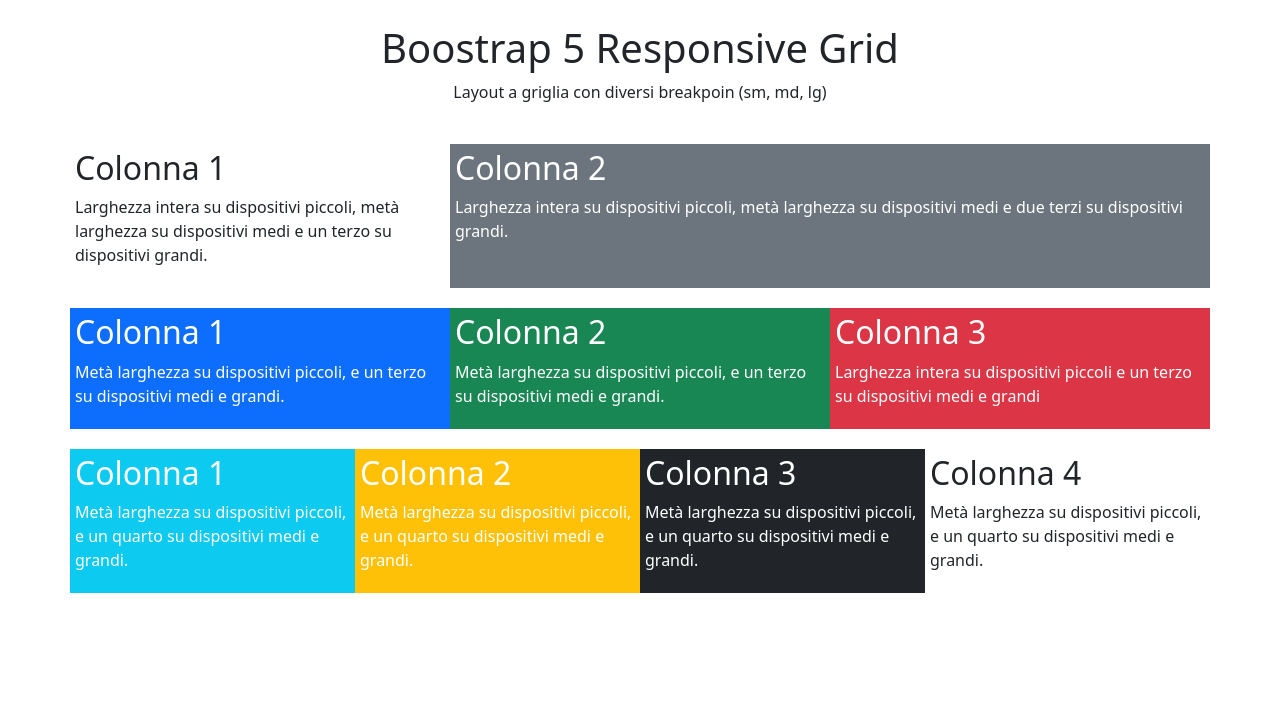
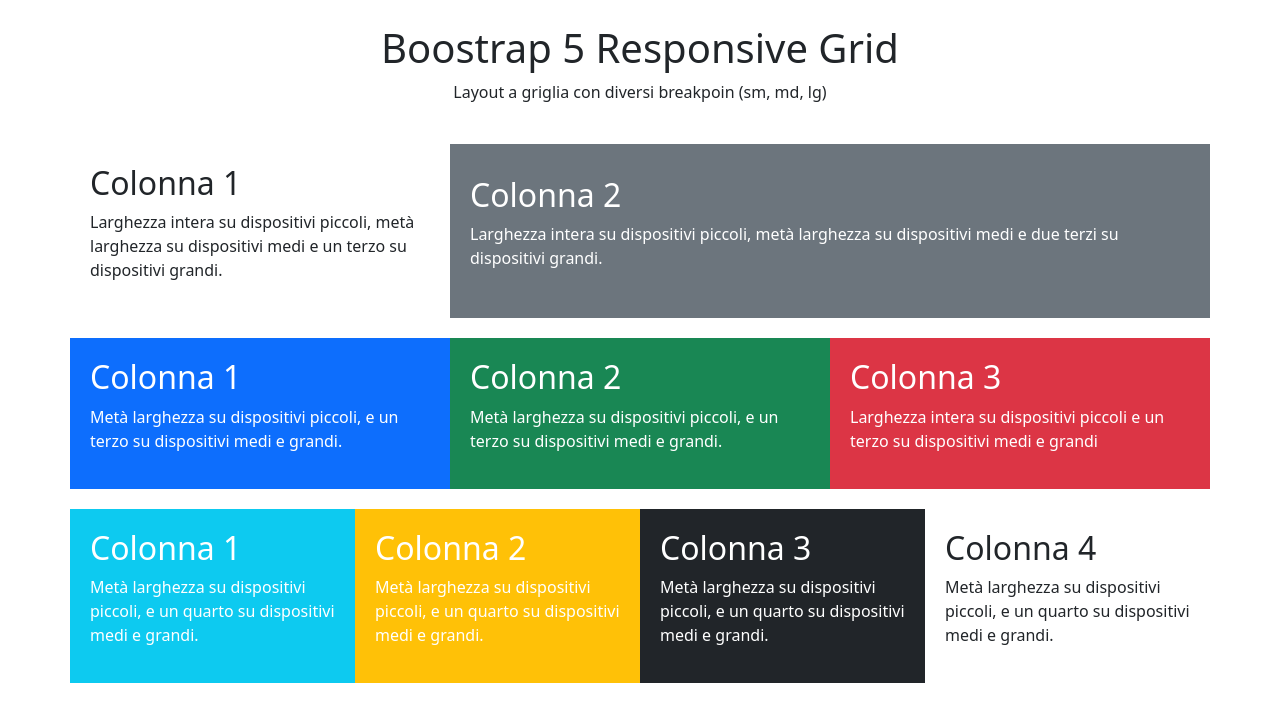
Before and after one commit to EnricoGenovese/htmlcss-bootstrap-layout, a plain HTML site: page index.html in a window 1280 px wide. Drawn offline with nearby package versions, Linux system fonts and the light colour scheme.

Commit message:
fix spacing, content alignment; update css

```diff
--- a/css/style.css
+++ b/css/style.css
@@ -2,10 +2,16 @@
 
 /* Note to self: attenzione a non sovrascrivere le classi di bootstrap */
 
+
+/* spacing */
+
 div[class*="col"]  {
-    padding: 5px;
+    padding: 20px;
+    align-content: center;
 }
 
 div[class*="row"] {
     margin-bottom: 20px;
 }
+
+/* con tutti gl spazi omogenei, l'utilizzo del selettore globale della classe allegerisce il file html oltre a risparmiare tempo e codice */
--- a/index.html
+++ b/index.html
@@ -24,7 +24,7 @@
                     <p>Larghezza intera su dispositivi piccoli, metà larghezza su dispositivi medi e due terzi su dispositivi grandi.</p>
                 </div>
             </div>
-            <div class="row text-white">
+            <div class="row text-white"> <!-- tutti i testi della row sono bianchi: accorpati per pulizia del file html -->
                 <div class="bg-primary col-sm-6 col-md-4">
                     <h2>Colonna 1</h2>
                     <p>Metà larghezza su dispositivi piccoli, e un terzo su dispositivi medi e grandi.</p>
```
